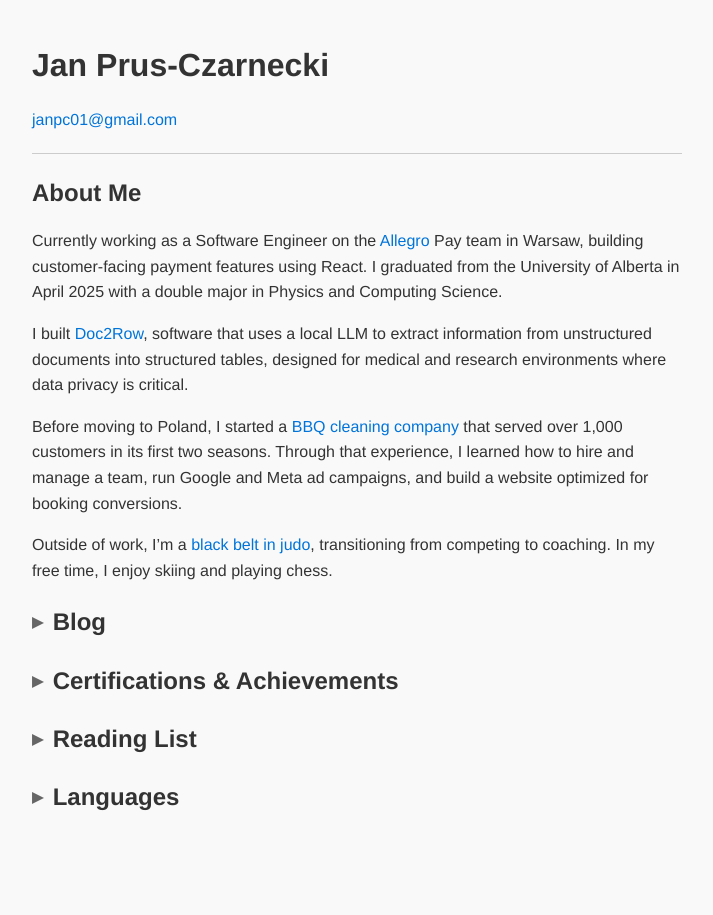
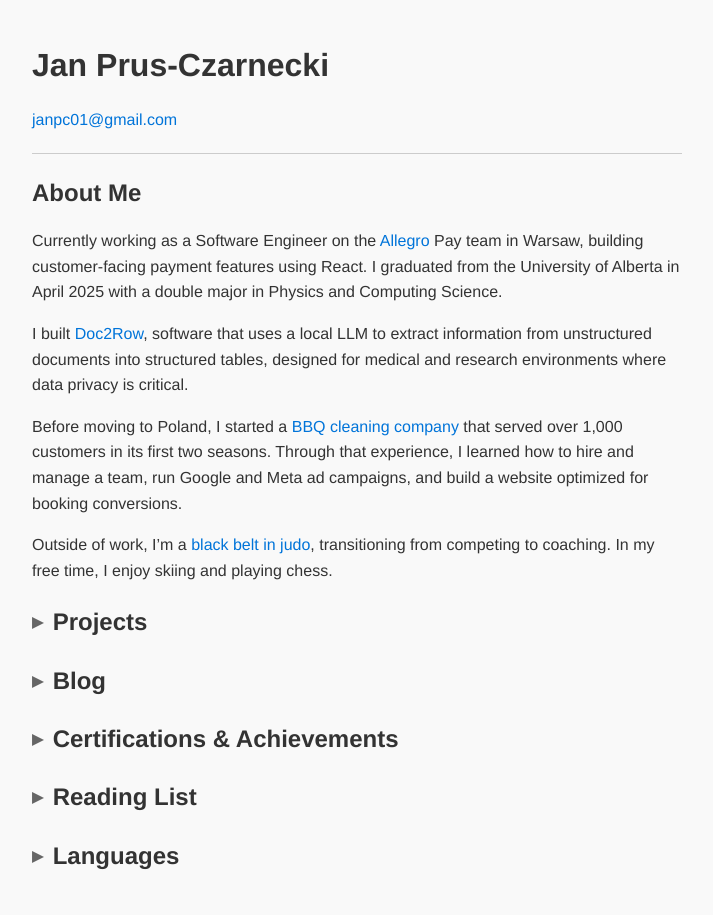
Before and after one commit to janpc01/janpc01.github.io, a Jekyll site: the page built from index.html, in a window 1280 px wide. Shown: the whole page, without its empty margins (283-996 px from the left). Built offline with Jekyll 4.4.1, drawn with Linux system fonts in a browser that asks for light colours.

Commit message:
Added project section and heatmap

```diff
--- /dev/null
+++ b/_includes/projects.html
@@ -0,0 +1,8 @@
+<ul>
+    <li>
+        <a target="_blank" rel="noopener" href="https://apartment-heatmap.vercel.app/">Apartment Heatmap</a>
+        <br>
+        An interactive map that highlights the parts of a city that best match your needs. Each criterion becomes its own heatmap, and the heatmaps combine into one to guide your apartment or house hunt.
+        <img src="/assets/images/heatmap.webp" alt="Apartment Heatmap screenshot">
+    </li>
+</ul>
--- a/index.html
+++ b/index.html
@@ -9,6 +9,11 @@
 <div class="content">
     <h2>About Me</h2>
     {% include about.html %}
+
+    <details>
+        <summary><h2>Projects</h2></summary>
+        {% include projects.html %}
+    </details>
 
     <details>
         <summary><h2>Blog</h2></summary>
--- a/styles.css
+++ b/styles.css
@@ -75,6 +75,12 @@
 
 details[open] summary h2::before {
     transform: rotate(90deg);
+}
+
+/* Start top-level bullets at the About Me text's left edge, with the
+   item text hanging indented after them. */
+details > ul {
+    padding-left: 1.2em;
 }
 
 .comments {
```
Also changed, not shown: assets/images/heatmap.webp (added), 1 other file.
